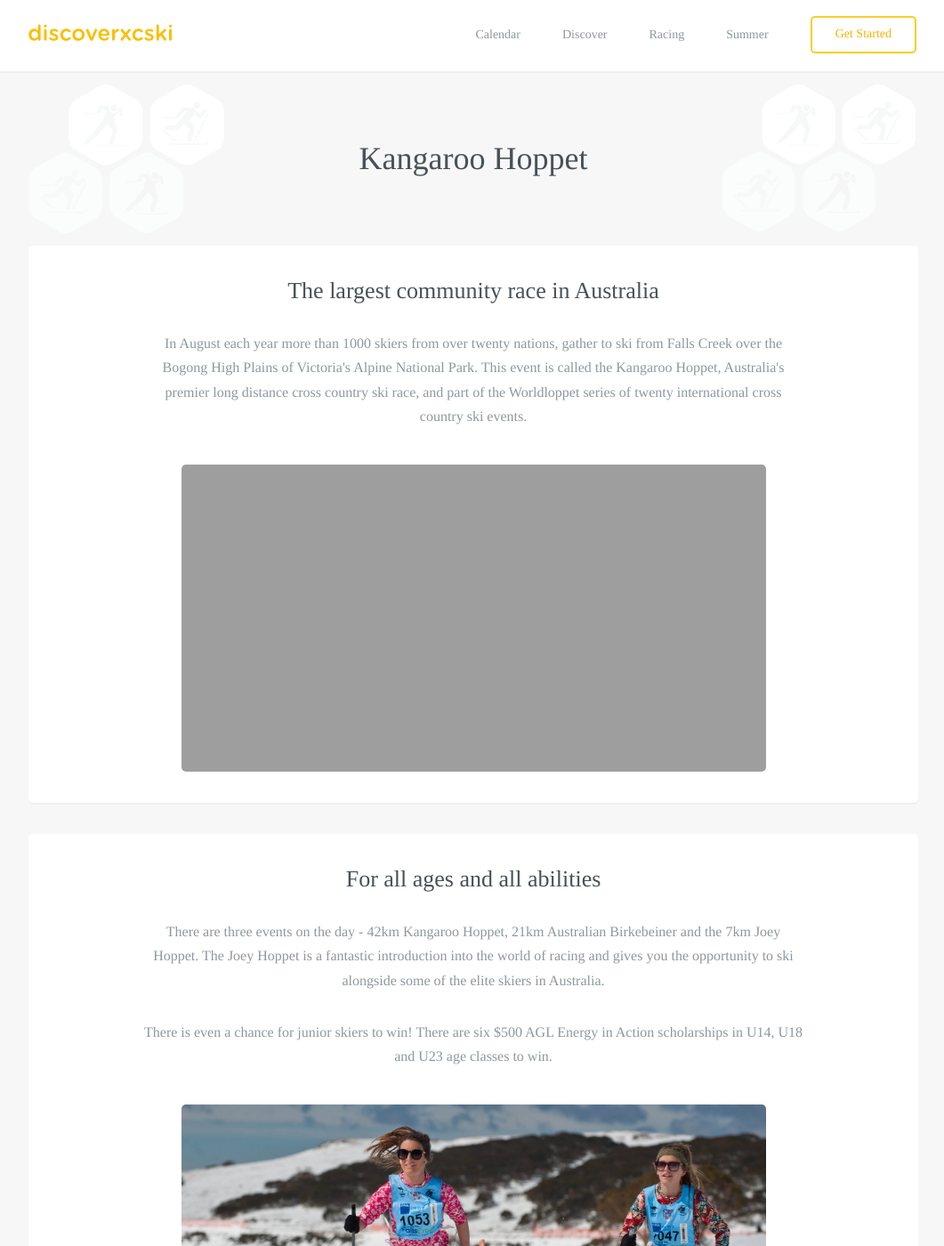
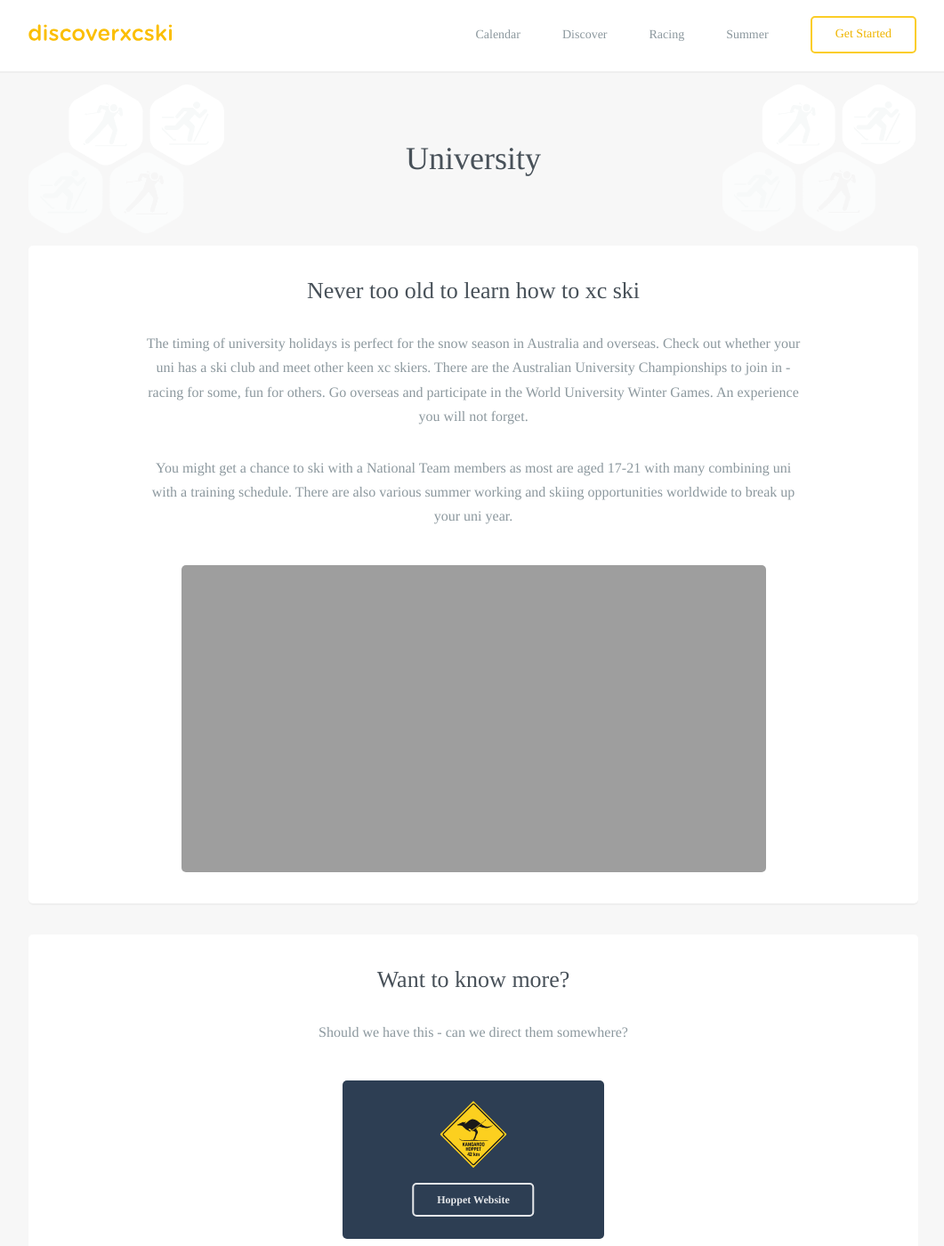
Before and after one commit to robcatto/robcatto.github.io, a Jekyll site: the page built from discoverxc/university/index.html, in a window 1280 px wide and 1400 px high. Shown: the whole window at 89% size, without its empty margins (108-1169 px from the left). Built offline with Jekyll 4.4.1, drawn with Linux system fonts in a browser that asks for light colours; some web fonts are replaced; Markdown is read by kramdown in place of the engine named in the settings; some of the changed text lies outside the part shown.

Commit message:
Update index.html

```diff
--- a/discoverxc/university/index.html
+++ b/discoverxc/university/index.html
@@ -72,7 +72,7 @@ layout: default
                                         </g>
                                     </g>
                                 </svg>
-                <h1 class="feature_heading" style="color: white;">Kangaroo Hoppet</h1>
+                <h1 class="feature_heading" style="color: white;">University</h1>
                 <h2 class="feature_subheading">Experience the beautiful Bogong High Plains whilst skiing the Joey Hoppet</h2>
             </section>
 
@@ -92,8 +92,9 @@ layout: default
       <div class="content">
         <div id="content1">
         <section class="mobile_section">
-                <h3>The largest community race in Australia</h3>
-                <p>In August each year more than 1000 skiers from over twenty nations, gather to ski from Falls Creek over the Bogong High Plains of Victoria's Alpine National Park. This event is called the Kangaroo Hoppet, Australia's premier long distance cross country ski race, and part of the Worldloppet series of twenty international cross country ski events.
+                <h3>Never too old to learn how to xc ski</h3>
+                <p>The timing of university holidays is perfect for the snow season in Australia and overseas.  Check out whether your uni has a ski club and meet other keen xc skiers.  There are the Australian University Championships to join in - racing for some, fun for others.  Go overseas and participate in the World University Winter Games.  An experience you will not forget.
+                <p>You might get a chance to ski with a National Team members as most are aged 17-21 with many combining uni with a training schedule.  There are also various summer working and skiing opportunities worldwide to break up your uni year.
                 </p>
                 <div class="one">
                 <div class="onelarge centered" style="
@@ -104,66 +105,10 @@ layout: default
                 </section>
 
 
-                <section class="mobile_section">
-                    <h3>For all ages and all abilities</h3>
-                    <p>There are three events on the day - 42km Kangaroo Hoppet, 21km Australian Birkebeiner and the 7km Joey Hoppet.  The Joey Hoppet is a fantastic introduction into the world of racing and gives you the opportunity to ski alongside some of the elite skiers in Australia.
-                    <p>There is even a chance for junior skiers to win!  There are six $500 AGL Energy in Action scholarships in U14, U18 and U23 age classes to win.
-                    </p>
-                    <div class="one">
-                <div class="onelarge centered" style="
-                background: url(http://www.discoverxcski.com/images/hoppet-teens.jpg);
-                background-size: cover;
-                background-position: center;
-                "></div>
-                </section>
-
-
-
-                 <section class="mobile_section">
-                <h3>Not just racing but a social occasion!</h3>
+                   <section class="mobile_section" style="border-bottom: none;">
+                <h3>Want to know more?</h3>
                 <p>
-                    The week leading up to the Kangaroo Hoppet is a feast of skiing and social activities at Falls Creek for all ages and abilities, leading up to the race itself on the fourth Saturday of August. Spectators are welcome to view the event at the mountain.
-                <p>
-                        In the evening participants and friends have the opportunity to relive the events of the day at a social evening in the Mount Beauty Country Club, which includes the presentation of age group and special awards.
-
-                </p>
-                <div class="row">
-
-
-
-
-                         <div class="column two">
-                                                <div class="callout-card" style="
-                                                background: url(http://www.discoverxcski.com/images/hoppet-social-fun.jpg);
-                                                background-size: cover;
-                                                min-height: 321px;
-                                                ">
-
-
-                                                </div>
-                        </div>
-
-                        <div class="column two">
-                                                <div class="callout-card" style="
-                                                background: url(http://www.discoverxcski.com/images/hoppet-social-race.jpg);
-                                                background-size: cover;
-                                                background-position: center;
-                                                min-height: 321px;
-                                                ">
-
-
-                                                </div>
-                        </div>
-
-
-
-                </div>
-                  </section>
-
-                   <section class="mobile_section" style="border-bottom: none;">
-                <h3>Check out the Hoppet Website</h3>
-                <p>
-                Visit the Hoppet homepage for more information on the race and how to enter.  Also check out what the Hoppet is all about on the short video clip of the 2013 Kangaroo Hoppet.
+          Should we have this - can we direct them somewhere?
 
 
                 </p>
```
